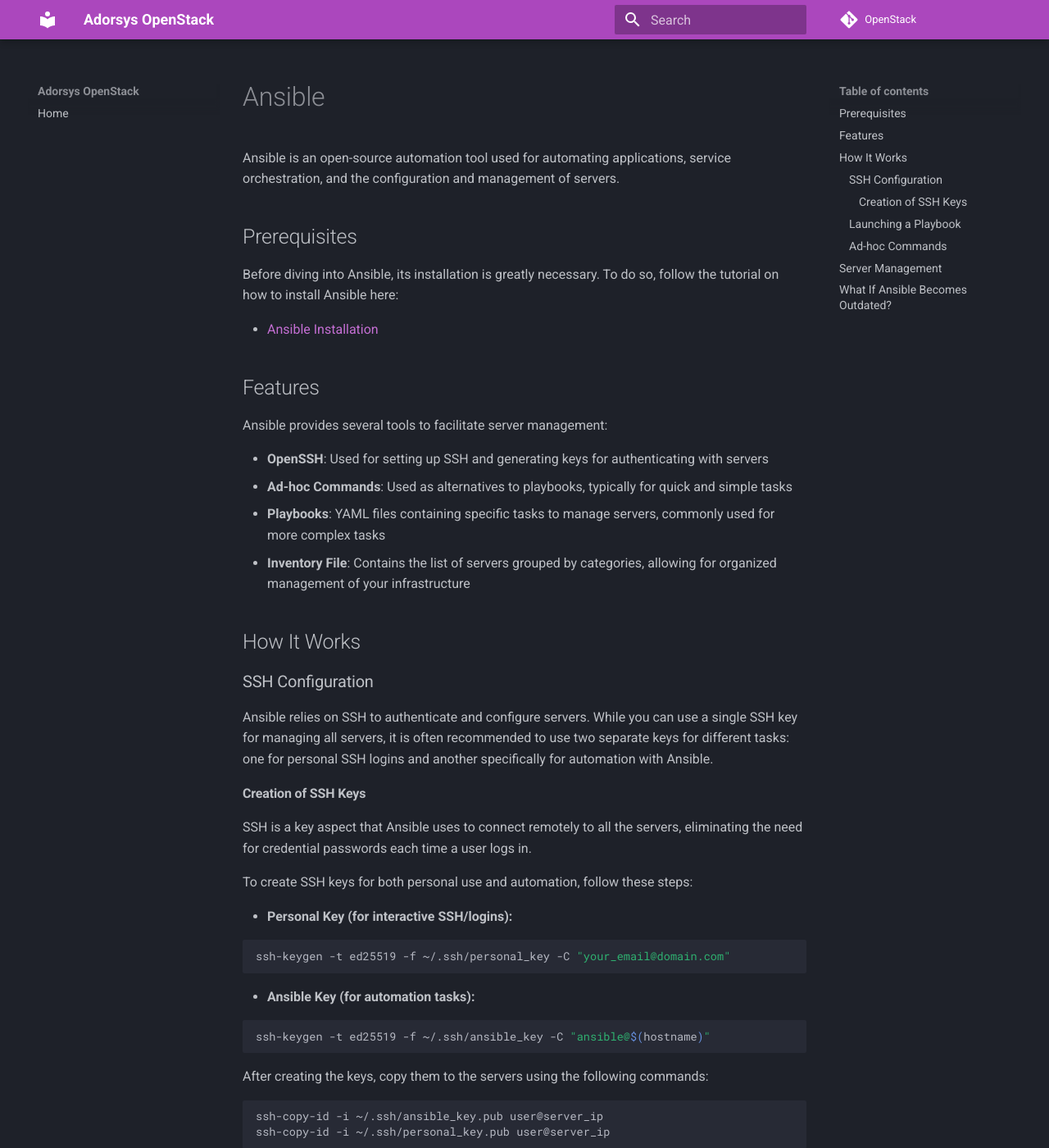
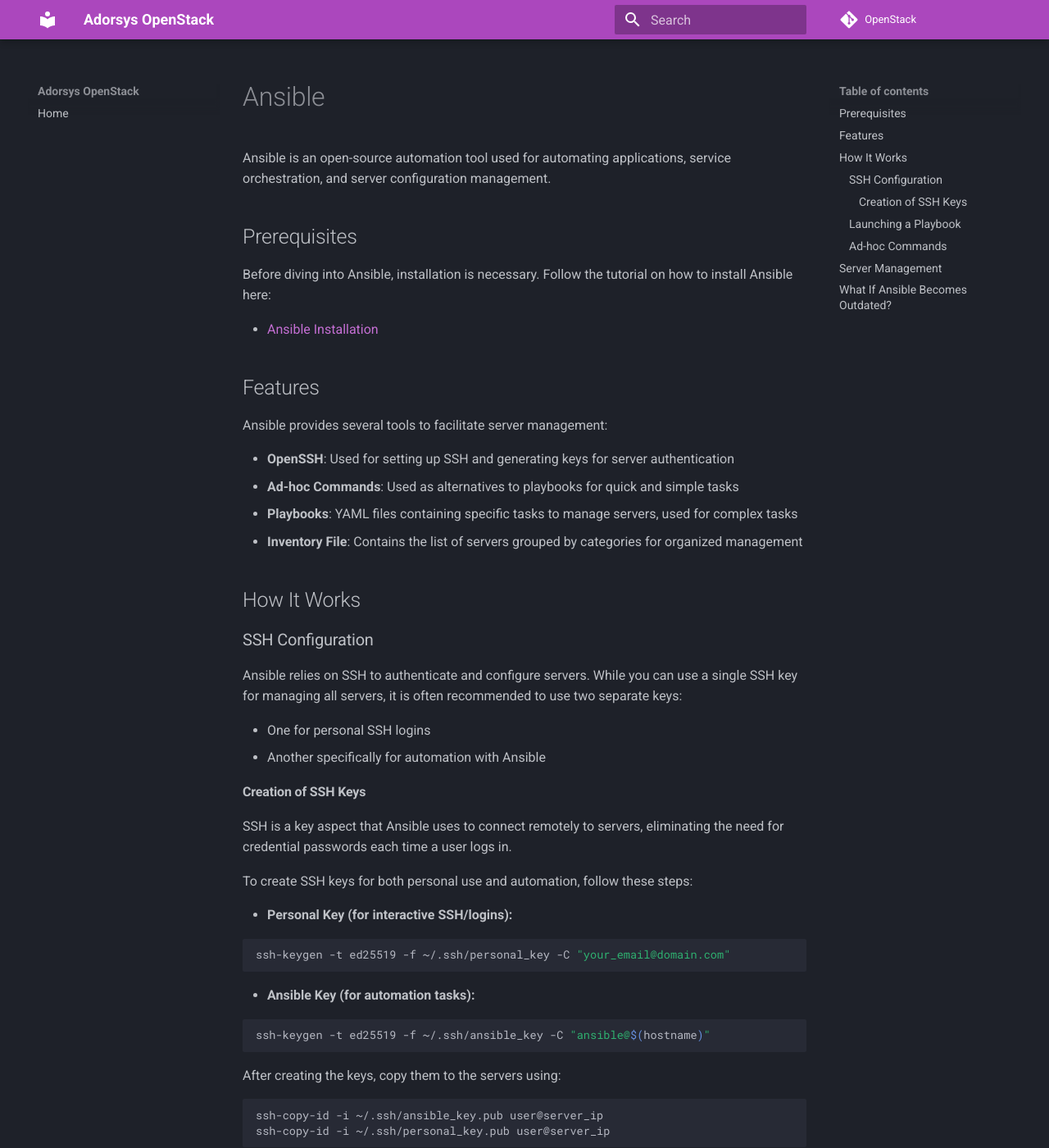
Before and after one commit to ADORSYS-GIS/openstack, an MkDocs documentation site: the page built from docs/ansible_docs.md, in a window 1280 px wide and 1400 px high. Shown: the whole window at 82% size. Built offline with MkDocs 1.6.1 and Material for MkDocs 9.7.7, drawn with Linux system fonts in a browser that asks for light colours; comment, search, counter and statistics services are not loaded; some of the changed text lies outside the part shown.

Commit message:
docs(modification): modified md-docs to pass ci pipelines

````diff
--- a/docs/ansible_docs.md
+++ b/docs/ansible_docs.md
@@ -1,10 +1,12 @@
 # Ansible
 
-Ansible is an open-source automation tool used for automating applications, service orchestration, and the configuration and management of servers.
+Ansible is an open-source automation tool used for automating applications,
+service orchestration, and server configuration management.
 
 ## Prerequisites
 
-Before diving into Ansible, its installation is greatly necessary. To do so, follow the tutorial on how to install Ansible here:
+Before diving into Ansible, installation is necessary. Follow the tutorial on
+how to install Ansible here:
 
 - [Ansible Installation](/docs/tutorials/ansible_tuto.md)
 
@@ -12,20 +14,30 @@
 
 Ansible provides several tools to facilitate server management:
 
-- **OpenSSH**: Used for setting up SSH and generating keys for authenticating with servers
-- **Ad-hoc Commands**: Used as alternatives to playbooks, typically for quick and simple tasks
-- **Playbooks**: YAML files containing specific tasks to manage servers, commonly used for more complex tasks
-- **Inventory File**: Contains the list of servers grouped by categories, allowing for organized management of your infrastructure
+- **OpenSSH**: Used for setting up SSH and generating keys for server
+  authentication
+- **Ad-hoc Commands**: Used as alternatives to playbooks for quick and simple
+  tasks
+- **Playbooks**: YAML files containing specific tasks to manage servers, used
+  for complex tasks
+- **Inventory File**: Contains the list of servers grouped by categories for
+  organized management
 
 ## How It Works
 
 ### SSH Configuration
 
-Ansible relies on SSH to authenticate and configure servers. While you can use a single SSH key for managing all servers, it is often recommended to use two separate keys for different tasks: one for personal SSH logins and another specifically for automation with Ansible.
+Ansible relies on SSH to authenticate and configure servers. While you can use a
+single SSH key for managing all servers, it is often recommended to use two
+separate keys:
+
+- One for personal SSH logins
+- Another specifically for automation with Ansible
 
 #### Creation of SSH Keys
 
-SSH is a key aspect that Ansible uses to connect remotely to all the servers, eliminating the need for credential passwords each time a user logs in.
+SSH is a key aspect that Ansible uses to connect remotely to servers,
+eliminating the need for credential passwords each time a user logs in.
 
 To create SSH keys for both personal use and automation, follow these steps:
 
@@ -41,14 +53,15 @@
   ssh-keygen -t ed25519 -f ~/.ssh/ansible_key -C "ansible@$(hostname)"
   ```
 
-After creating the keys, copy them to the servers using the following commands:
+After creating the keys, copy them to the servers using:
 
 ```sh
 ssh-copy-id -i ~/.ssh/ansible_key.pub user@server_ip
 ssh-copy-id -i ~/.ssh/personal_key.pub user@server_ip
 ```
 
-Replace `user@server_ip` with the appropriate username and IP address or hostname of your target server.
+Replace `user@server_ip` with the appropriate username and IP address or
+hostname of your target server.
 
 For more details, see:
 
@@ -56,7 +69,12 @@
 
 ### Launching a Playbook
 
-Playbooks define the automation logic in a structured way. When you run a playbook, Ansible loads temporary modules to the remote server to execute the tasks (e.g., install packages, start services). After execution, these modules are removed.
+Playbooks define the automation logic in a structured way. When you run a
+playbook, Ansible:
+
+1. Loads temporary modules to the remote server
+2. Executes the tasks (e.g., install packages, start services)
+3. Removes the modules after execution
 
 For more details on playbooks:
 
@@ -64,7 +82,8 @@
 
 ### Ad-hoc Commands
 
-Ad-hoc commands are ideal for executing quick operations without creating a playbook. Examples include reboots, file transfers, and directory management.
+Ad-hoc commands are ideal for executing quick operations without creating a
+playbook. Examples include reboots, file transfers, and directory management.
 
 To learn more about ad-hoc commands, see:
 
@@ -73,26 +92,30 @@
 
 ## Server Management
 
-Ansible is very good for server management due to the fact that it provides:
+Ansible excels at server management by providing:
 
-- **Playbooks**: If the group managing the servers is shifted and another one is placed, as the tasks that are to be run are in the playbook, this will be easy for the new group to understand what is to be done
-- **Inventory Files**: Placing all the servers' IP addresses in a file makes it easy to recall and know for which tasks are for which server. Just like in an inventory file, there is a group of servers for databases and more
-- **SSH Key**: The fact that Ansible uses SSH keys to handle authentication makes it ideal for movement as the login is already an automated action
+- **Playbooks**: Makes task handover between teams seamless, as all required
+  tasks are documented in playbooks
+- **Inventory Files**: Organizes server IP addresses by groups, making it easy
+  to manage and assign tasks
+- **SSH Key**: Automates authentication, making server access and management
+  more efficient
 
 ## What If Ansible Becomes Outdated?
 
-If Ansible becomes outdated or no longer maintained, there are other modern tools that can be used for infrastructure automation and server management:
+If Ansible becomes outdated or no longer maintained, other modern tools can be
+used for infrastructure automation and server management:
 
 - [Chef](https://docs.chef.io/manage/)
 - [SaltStack](https://github.com/saltstack/salt)
 - [Pulumi](https://www.pulumi.com/)
 - [Puppet](https://www.puppet.com/)
 
-Each of them is based on specific aspects:
+Each tool has its specific strengths:
 
-| Tools     | Language                     | Best Used For                                     |
-|-----------|-----------------------------|-------------------------------------------------|
-| Chef      | Ruby                        | Complex enterprise environments                  |
-| SaltStack | YAML                        | Large-scale deployments                         |
-| Pulumi    | Programming language (various) | Infrastructure provision and manage cloud resources |
-| Puppet    | Puppet DSL                  | Large-scale environments                        |
+| Tools     | Language    | Best Used For                                |
+|-----------|-------------|---------------------------------------------|
+| Chef      | Ruby        | Complex enterprise environments              |
+| SaltStack | YAML        | Large-scale deployments                     |
+| Pulumi    | Various     | Cloud infrastructure and resource management |
+| Puppet    | Puppet DSL  | Large-scale environments                    |
````
Also changed, not shown: docs/VLAN.md (+12 -5 lines), docs/ntp_docs.md (+31 -7 lines).
